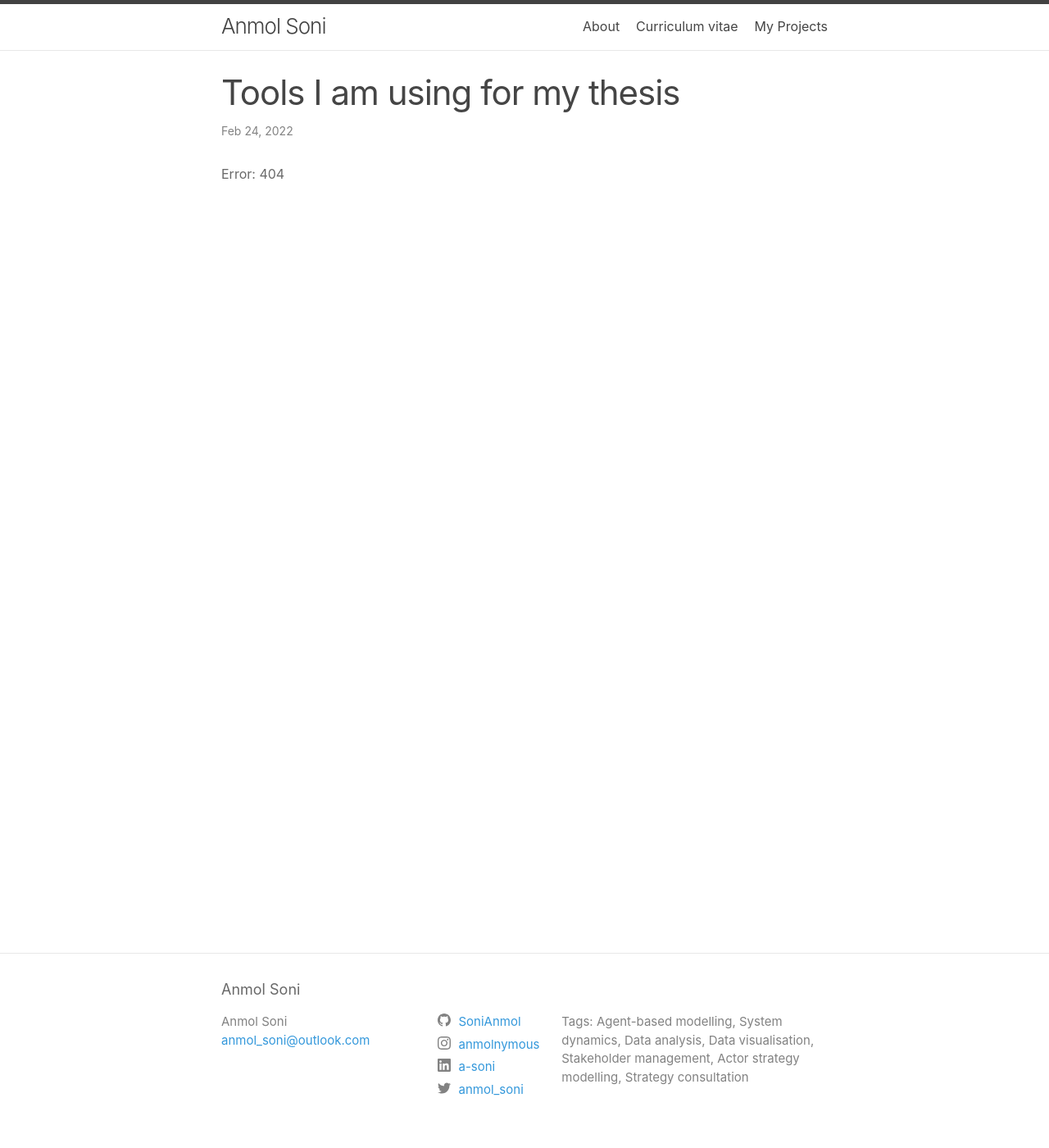
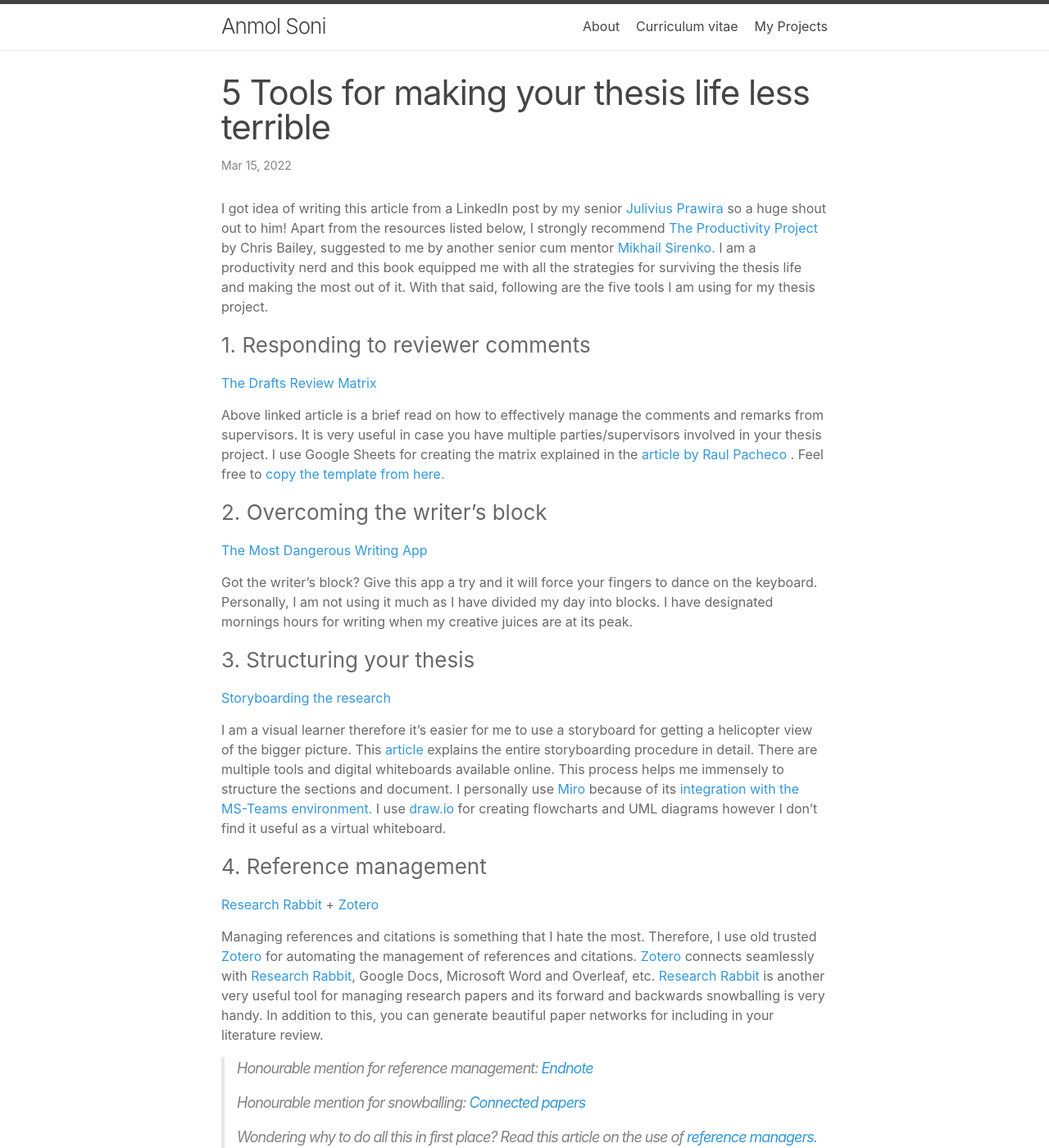
Before and after one commit to SoniAnmol/SoniAnmol.github.io, a Jekyll site: the page built from _posts/2022-02-27-blog.md, in a window 1280 px wide and 1400 px high. Shown: the whole window at 82% size. Built offline with Jekyll 4.4.1, drawn with Linux system fonts in a browser that asks for light colours; some of the changed text lies outside the part shown.

Commit message:
added blog post text

```diff
--- a/_posts/2022-02-27-blog.md
+++ b/_posts/2022-02-27-blog.md
@@ -1,9 +1,83 @@
 ---
 layout: post
-title:  "Tools I am using for my thesis"
-date:   2022-02-25 00:30:41 +0100
-categories: productivity
+title:  "5 Tools for making your thesis life less terrible"
+date:   2022-03-16 00:30:41 +0100
+
+[//]: # (categories: productivity)
 ---
-Error: 404
-{% highlight ruby %}
-{% endhighlight %}
+
+I got idea of writing this article from a LinkedIn post by my
+senior [Julivius Prawira](https://www.linkedin.com/in/julivius-prawira/) so a huge shout out to him! Apart from the
+resources listed below, I strongly recommend [The Productivity Project](https://alifeofproductivity.com/the-productivity-project/)
+by Chris Bailey, suggested to me by another senior cum
+mentor [Mikhail Sirenko.](https://twitter.com/mikhailsirenko)
+I am a productivity nerd and this book equipped me with all the strategies for surviving the thesis life and
+making the most out of it. With that said, following are the five tools I am using for my thesis project.
+
+### 1. Responding to reviewer comments
+
+[The Drafts Review Matrix](http://www.raulpacheco.org/2016/06/how-to-respond-to-reviewer-comments-the-drafts-review-matrix/)
+
+Above linked article is a brief read on how to effectively manage the comments and remarks from supervisors. It is very
+useful in case you have multiple parties/supervisors involved in your thesis project. I use Google Sheets for creating
+the matrix explained in
+the [article by Raul Pacheco](http://www.raulpacheco.org/2016/06/how-to-respond-to-reviewer-comments-the-drafts-review-matrix/)
+. Feel free
+to [copy the template from here.](https://docs.google.com/spreadsheets/d/1ukUPQpvkhxYImxW5ozEyU843F3oTEzhjfGca0lm5AsE/edit?usp=sharing)
+
+### 2. Overcoming the writer's block
+
+[The Most Dangerous Writing App](https://maebert.github.io/themostdangerouswritingapp/#/)
+
+Got the writer's block? Give this app a try and it will force your fingers to dance on the keyboard. Personally, I am
+not using it much as I have divided my day into blocks. I have designated mornings hours for writing when my creative juices
+are at its peak.
+
+### 3. Structuring your thesis
+
+[Storyboarding the research](https://blogs.lse.ac.uk/writingforresearch/2017/07/17/storyboarding-research/)
+
+I am a visual learner therefore it's easier for me to use a storyboard for getting a helicopter view of the bigger
+picture.
+This [article]([https://blogs.lse.ac.uk/writingforresearch/2017/07/17/storyboarding-research/](https://blogs.lse.ac.uk/writingforresearch/2017/07/17/storyboarding-research/))
+explains the entire storyboarding procedure in detail. There are multiple tools and digital whiteboards available
+online. This process helps me immensely to structure the sections and document. I personally
+use [Miro](https://www.miro.com) because of
+its [integration with the MS-Teams environment.]([https://miro.com/marketplace/microsoft-teams/](https://miro.com/marketplace/microsoft-teams/))
+I use [draw.io](https://www.draw.io/) for creating flowcharts and UML diagrams however I don't find it useful as a
+virtual whiteboard.
+
+### 4. Reference management
+
+[Research Rabbit](https://researchrabbit.com/) + [Zotero](https://www.zotero.org/)
+
+Managing references and citations is something that I hate the most. Therefore, I use
+old trusted [Zotero](https://www.zotero.org/) for automating the management of references and citations.
+[Zotero](www.zotero.org) connects seamlessly with [Research Rabbit](https://researchrabbit.com/), Google Docs, Microsoft
+Word and Overleaf, etc.
+[Research Rabbit](https://researchrabbit.com/) is another very useful tool for managing research papers and its forward and
+backwards snowballing is very handy. In addition to this, you can generate beautiful paper networks for including in
+your literature review.
+
+> Honourable mention for reference management: [Endnote](https://www.endnote.com/en/)
+>
+> Honourable mention for snowballing: [Connected papers](https://www.connectedpapers.com/)
+>
+> Wondering why to do all this in first place? Read this article on the use
+of [reference managers.](https://subjectguides.york.ac.uk/reference-management#:~:text=Reference%20management%20software%20helps%20you,and%20improves%20consistency%20and%20accuracy.)
+
+### 5. Project management and scheduling
+
+[Projectlibre](https://projectlibre.org/)
+
+[Projectlibre](https://projectlibre.org/) is a free and open-source alternative of [Microsoft Projects](). I discovered
+this tool through ["Alternative to"](https://www.alternativeto.net/) a website dedicated to crowd sourced software. I
+used [projectlibre.org](https://projectlibre.org/) for planning the timeline of my thesis and am currently using it
+track my progress.
+
+
+
+These are the tools I am currently using. I will update this list once I am done with my thesis. Meanwhile, all the best
+for your thesis and tell me about what you are doing to make your thesis life easier.
+
+{% highlight ruby %} {% endhighlight %}
```
